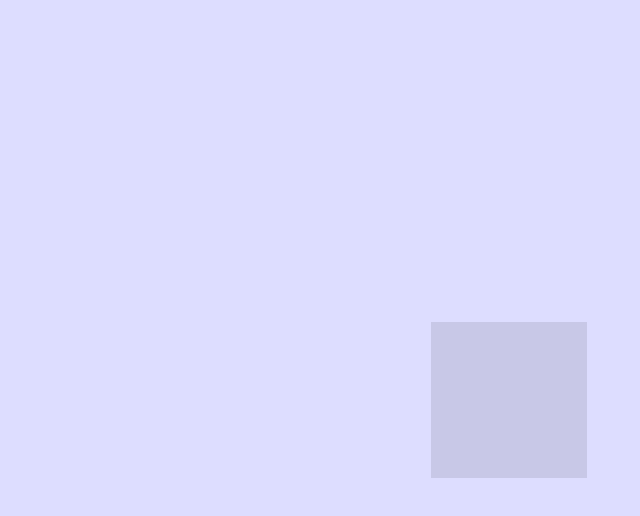
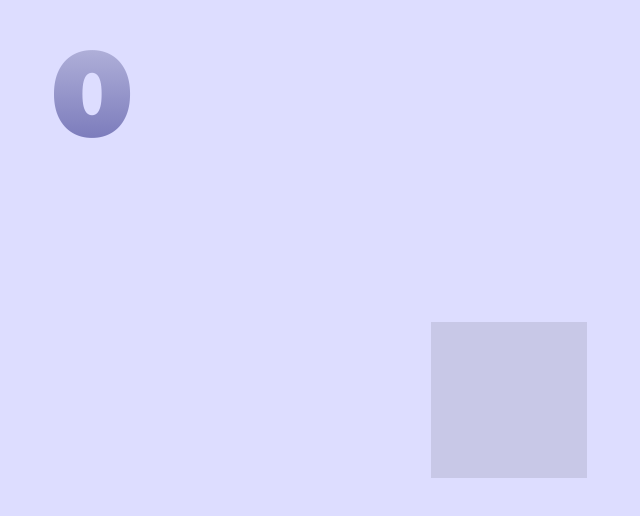
Before and after one commit to 9rotama/hoody-rhythm, a website built with Vite: page index.html in a window 1280 px wide. Shown: the whole page, without its empty margins (548-1188 px from the left). Built offline with nearby package versions, Linux system fonts and the light colour scheme.

Commit message:
スコア表示作成

```diff
--- a/index.html
+++ b/index.html
@@ -8,6 +8,9 @@
   </head>
   <body>
     <div id="app">
+      <div id="score">
+        <p id="score-text"></p>
+      </div>
       <div id="countdown">
         <p id="countdown-text"></p>
       </div>
--- a/src/main.ts
+++ b/src/main.ts
@@ -5,6 +5,7 @@ import { addChara, charaSwing } from "./chara";
 import { noteTypeKeyMaps } from "./const";
 import { countDown } from "./countdown";
 import { addLetterBox } from "./letterbox";
+import { initUi, makeAppearUi, setScore } from "./ui";
 
 export const scene = new THREE.Scene();
 const camera = new THREE.PerspectiveCamera(
@@ -18,6 +19,12 @@ camera.position.z = 10;
 export const rootClock = new THREE.Clock();
 
 export const gameClock = new THREE.Clock(false);
+
+initUi();
+setScore(0);
+
+makeAppearUi();
+
 countDown();
 
 scene.background = new THREE.Color("#ddddff");
--- a/src/style.css
+++ b/src/style.css
@@ -33,15 +33,44 @@ body {
   color: transparent;
 }
 
-.fadein {
+#score {
+  position: absolute;
+  display: flex;
+  justify-content: center;
+  width: 100vw;
+}
+
+#score-text {
+  font-size: 120px;
+  font-weight: 900;
+  margin: 20px;
+  background: linear-gradient(#c0c0e2, #6c6cb3);
+  -webkit-background-clip: text;
+  background-clip: text;
+  color: transparent;
+}
+
+.countdown-fadein {
   animation: fadein 0.2s;
 }
 
-.fadeout {
+.countdown-fadeout {
   animation: fadeout 0.2s;
 }
 
-@keyframes fadein {
+.ui-up {
+  animation: ui-up 0.2s;
+}
+
+.ui-down {
+  animation: ui-down 0.2s;
+}
+
+.is-transparent {
+  opacity: 0;
+}
+
+@keyframes countdown-fadein {
   from {
     opacity: 0%;
   }
@@ -50,7 +79,7 @@ body {
   }
 }
 
-@keyframes fadeout {
+@keyframes countdown-fadeout {
   from {
     opacity: 100%;
   }
@@ -58,3 +87,21 @@ body {
     opacity: 0%;
   }
 }
+
+@keyframes ui-up {
+  from {
+    transform: translateY(200px);
+  }
+  to {
+    transform: translateY(0px);
+  }
+}
+
+@keyframes ui-down {
+  from {
+    transform: translateY(-200px);
+  }
+  to {
+    transform: translateY(0px);
+  }
+}
--- /dev/null
+++ b/src/ui.ts
@@ -0,0 +1,16 @@
+const scoreText = document.getElementById("score-text");
+
+export const setScore = (score: number) => {
+  if (scoreText) scoreText.textContent = score.toString();
+};
+
+export const initUi = () => {
+  scoreText?.classList.add("is-transparent");
+};
+
+export const makeAppearUi = () => {
+  scoreText?.classList.remove("is-transparent");
+  scoreText?.classList.add("ui-down");
+};
+
+export const makeDisappearUi = () => {};
```
